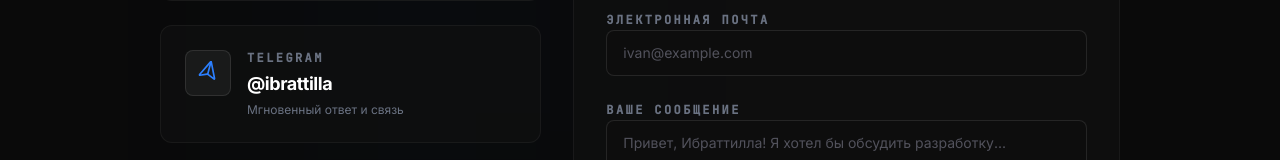
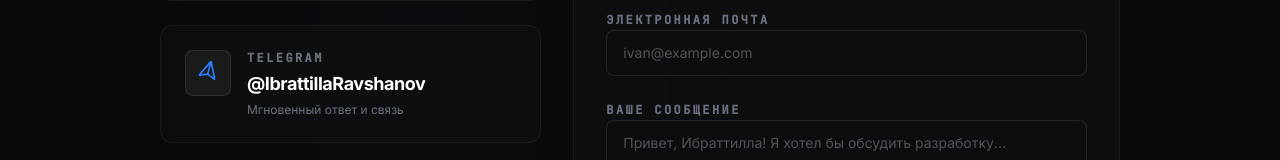
Before and after one commit to Ibrattilla/Portfolio, a React (Vite) app: page / in a window 1280 px wide. Shown: the part 4667-4827 px from the top of the page. Built offline with nearby package versions, Linux system fonts and the light colour scheme.

Commit message:
Update Telegram username to @IbrattillaRavshanov

```diff
--- a/src/components/ContactSection.tsx
+++ b/src/components/ContactSection.tsx
@@ -109,12 +109,12 @@
                   Telegram
                 </h4>
                 <a
-                  href="https://t.me/ibrattilla"
+                  href="https://t.me/IbrattillaRavshanov"
                   target="_blank"
                   rel="noopener noreferrer"
                   className="text-white hover:text-blue-400 font-bold text-base sm:text-lg transition-colors block mt-1 tracking-tight"
                 >
-                  @ibrattilla
+                  @IbrattillaRavshanov
                 </a>
                 <span className="text-xs text-gray-500 block mt-1">
                   {language === 'ru' ? 'Мгновенный ответ и связь' : 'Instant responses & feedback'}
--- a/src/components/Footer.tsx
+++ b/src/components/Footer.tsx
@@ -35,7 +35,7 @@
     },
     {
       name: 'Telegram',
-      url: 'https://t.me/ibrattilla',
+      url: 'https://t.me/IbrattillaRavshanov',
       icon: <Send size={18} className="transform rotate-[-30deg]" />,
       hoverClass: 'hover:text-blue-400 hover:bg-blue-400/10 hover:border-blue-400/20'
     }
```
